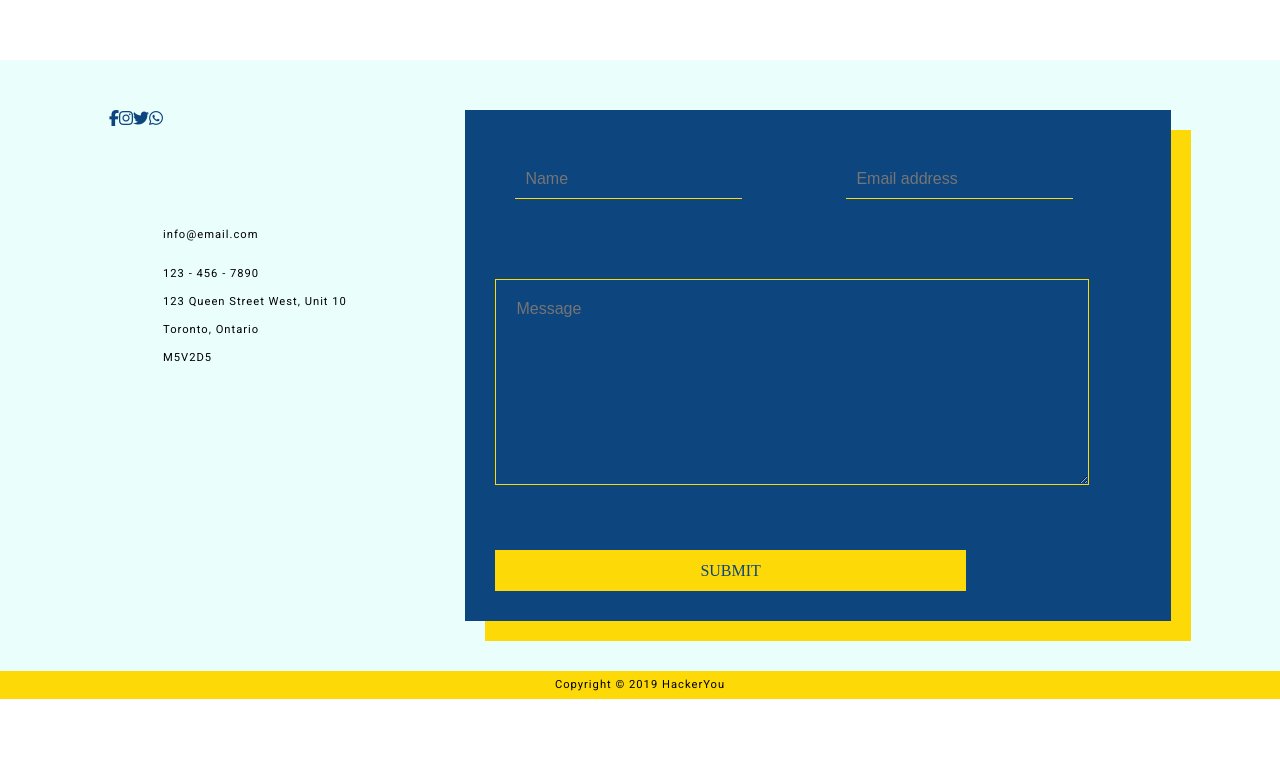
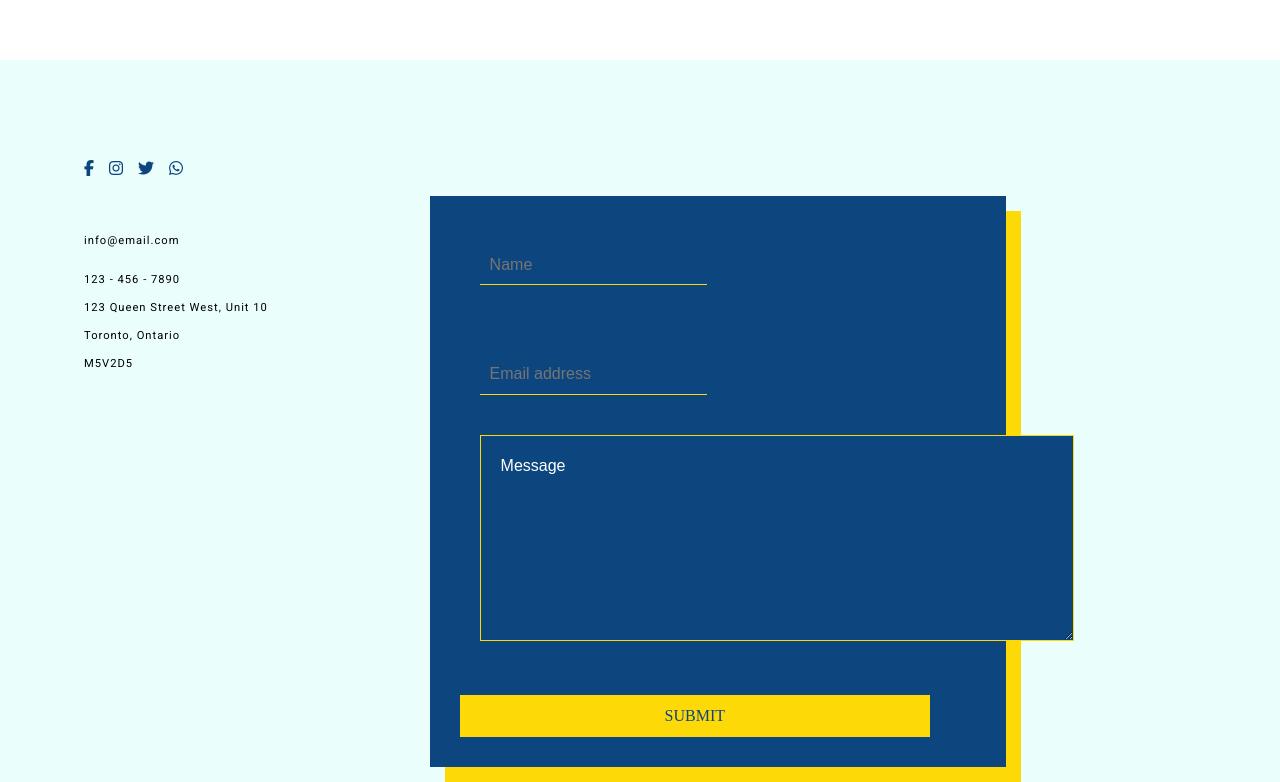
Before and after one commit to HMMSV/heatherVoisinProject1, a plain HTML site: page contact.html in a window 1280 px wide. Shown: the part 355-1137 px from the top of the page. Before the commit the page ends 1054 px from the top, so only its background shows below. Drawn offline with Linux system fonts and the light colour scheme; a web font is replaced by a local one.

Commit message:
cleaning up code and working on styling

```diff
--- a/contact.html
+++ b/contact.html
@@ -30,13 +30,13 @@
     <main class="contactMain">
 <!-- Contact Section -->
         <section class="wrapper">
+                <div class="iconsContact">
+                    <i class="fa-brands fa-facebook-f" alt="Facebook logo"></i>
+                    <i class="fa-brands fa-instagram" alt="Instagram logo"></i>
+                    <i class="fa-brands fa-twitter" alt="Twitter logo"></i>
+                    <i class="fa-brands fa-whatsapp" alt="Whatsapp logo"></i>
+                </div>
             <div class="contact">
-            <div class="iconsContact">
-                <i class="fa-brands fa-facebook-f"></i>
-                <i class="fa-brands fa-instagram"></i>
-                <i class="fa-brands fa-twitter"></i>
-                <i class="fa-brands fa-whatsapp"></i>
-            </div>
             <div class="contactInfo">
                 <p>info@email.com</p>
                 <p>123 - 456 - 7890
@@ -48,12 +48,12 @@
 <!-- Contact Form Section -->
             <div class="contactForm">
                 <form class="formContact" action="">
-                    <label for="name"></label>
-                    <input type="text" placeholder="Name" id="name" name="name" class="name" required="true">
-                    <label for="email"></label>
-                    <input type="email" placeholder="Email address" id="email" name="email" class="email" required="true">
-                    <label for="message"></label>
-                    <textarea name="message" placeholder="Message" id="message" class="message" cols="60" rows="10" required="true"></textarea>
+                    <label for="name" class="sr-only"></label>
+                    <input type="text" placeholder="Name" id="name" name="name" required="true">
+                    <label for="email" class="sr-only"></label>
+                    <input type="email" placeholder="Email address" id="email" name="email" required="true">
+                    <label for="message" class="sr-only"></label>
+                    <textarea name="message" placeholder="Message" id="message" cols="60" rows="10" required="true"></textarea>
                     <button type="submit">Submit</button>
                 </form>
             </div>
--- a/styles/sass/partials/_header.scss
+++ b/styles/sass/partials/_header.scss
@@ -39,7 +39,7 @@ a:focus {
 
 .headerContact h1 {
     color: variables.$white;
-    padding: 20px 0px 200px 50px;
+    padding: 20px 0px 200px 30px;
     margin-left: 50px;
     margin-bottom: 0px;
 }
--- a/styles/sass/partials/_main.scss
+++ b/styles/sass/partials/_main.scss
@@ -1,8 +1,6 @@
 @use "./variables";
 
-.homeMain {
-   //position: relative;
-}
+
 
 .headerImgContainer {
     position: absolute;
@@ -10,9 +8,7 @@
     right: 0px;
     width: 625px;
 
-    img {
-        //height: 65vh;
-    }
+
 }
 
 h2 {
@@ -118,46 +114,6 @@ h2 {
 }
 
 
-// .info {
-//     background-color: variables.$twilightBlue;
-//     position: absolute;
-
-//     p {
-//         color: variables.$white;
-//     }
-
-//     img {
-//         height: 30vh;
-//     }
-// }
-
-// .programsImg {
-//     width: 40%;
-//     position: relative;
-//     top: -500;
-//     left: 0;
-//     box-shadow: 10px 10px 0 variables.$dandelion;
-// }
-
-// .programs {
-//     position: relative;
-//     width: 60%;
-//     left: 100;
-// }
-
-// .locationsImg {
-//     width: 40%;
-//     left: 0;
-//     box-shadow: -10px 10px 0 variables.$dandelion;
-// }
-
-
-// .locations {
-//     h3 {
-//         margin-top: 0;
-//     }
-// }
-
 h3 {
     color: variables.$white;
 }
@@ -228,9 +184,10 @@ footer {
 }
 
 // CONTACT US MAIN
+
 .contactMain {
     background: variables.$iceBlue;
-    padding: 50px;
+    padding: 0px;
 }
 
 .contact {
@@ -240,36 +197,39 @@ footer {
 
 .contactInfo {
     width: 30%;
-    line-height: 30px;
-    margin-top: 100px;
+    margin: 20px 0px 0px 20px;
 }
 
 .contactForm {
-    width: 70%;
+    width: 50%;
+    padding-right: 20px;
+    margin-bottom: 50px;
     background-color: variables.$twilightBlue;
     color: variables.$white;
     font-family: variables.$bodyFont;
-    box-shadow: 20px 20px 0 variables.$dandelion;
-    //text-align: center;
+    box-shadow: 15px 15px 0 variables.$dandelion;
 
-    .name, .email {
+
+    input {
         background-color: variables.$twilightBlue;
         color: variables.$white;
-        margin: 50px;
+        margin: 50px 20px 20px 50px;
         border-style: none;
         border-bottom: solid 1px variables.$dandelion;
         padding: 10px;
     }
 
-    .message {
+    textarea {
         border: solid 1px variables.$dandelion;
         background-color: variables.$twilightBlue;
         color: variables.$white;
         padding: 20px 0px 0px 20px;
-    }
+        margin: 20px 20px 20px 50px;
 
-    textarea {
-        margin: 30px;
+            &::placeholder {
+                    color: variables.$white;
+                    line-height: 1.2rem;
+                }
     }
 
     button {
@@ -279,15 +239,22 @@ footer {
 }
 
 .formContact {
-    position: relative;
-    top: -100;
-    right: 0;
+    //padding: 0px 300px 100px 100px;
 }
 
 
 .iconsContact {
     color: variables.$twilightBlue;
     display: flex;
+    padding: 100px 20px 20px 20px ;
+
+    .fa-instagram {
+        padding: 0 15px;
+    }
+
+    .fa-twitter {
+        padding: 0 15px 0 0;
+    }
 }
 
 
--- a/styles/sass/partials/_mediaQueries.scss
+++ b/styles/sass/partials/_mediaQueries.scss
@@ -2,7 +2,23 @@
 
 // DESKTOP
 
-@media (max-width: 940px) {}
+@media (max-width: 1100px) {
+
+	.homeMain {
+		img {
+			position: absolute;
+			top: 200;
+
+		}
+
+	}
+}
+
+//blog styling
+
+
+        //locations/programs
+
 
 
 // TABLET
```
Also changed, not shown: styles/styles.css.
